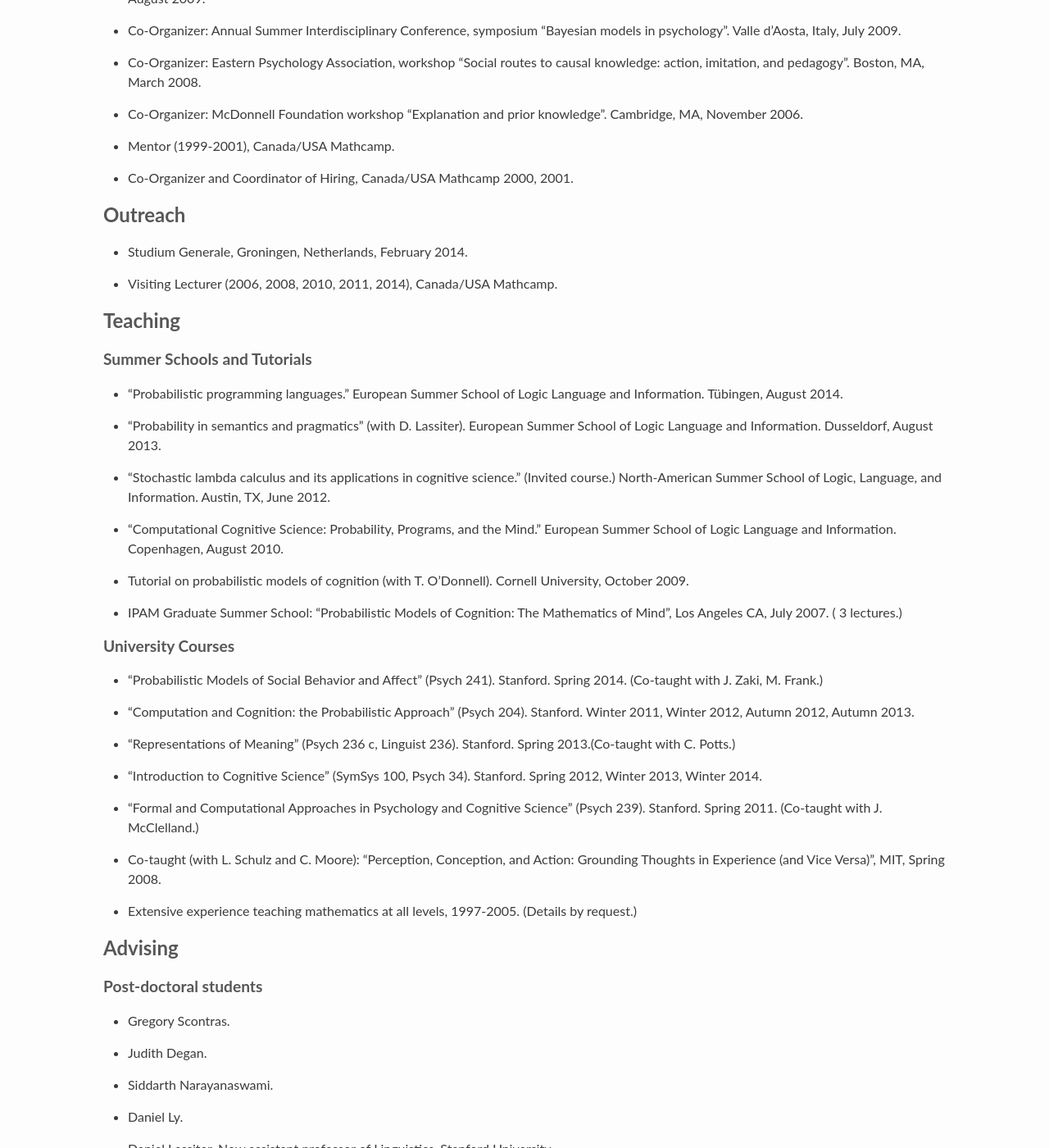
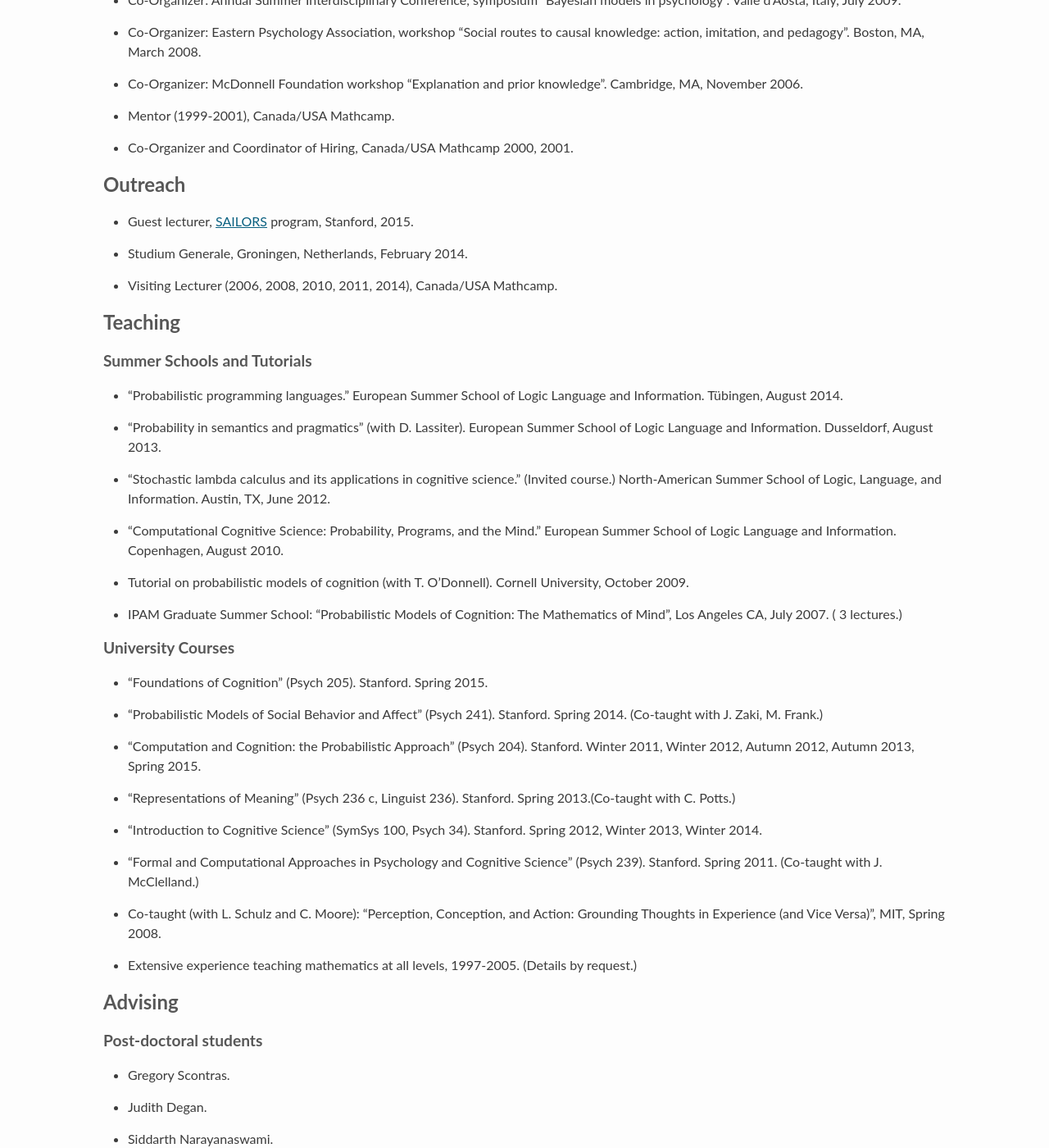
Before and after one commit to stanford-cocolab/cocolab.stanford.edu, a Jekyll site: the page built from ndg-cv.md, in a window 1280 px wide and 1400 px high, scrolled down 7961 px. Shown: the whole window at 82% size. Built offline with Jekyll 4.4.1, drawn with Linux system fonts in a browser that asks for light colours; Markdown is read by kramdown in place of the engine named in the settings; some of the changed text lies outside the part shown.

Commit message:
editing ndg stuff

```diff
--- a/ndg-cv.md
+++ b/ndg-cv.md
@@ -4,7 +4,7 @@
 
 [PDF version](ndg-cv.pdf)
 
-# Noah D. Goodman
+# Curriculum Vitae of Noah D. Goodman
 
 Stanford University <br/>
 Department of Psychology <br/>
@@ -64,7 +63,7 @@
 
 * *A Framework for Core Cognition*, ONR, Jul 2009 - Dec 2012 (PI: Tenenbaum).
 
-### Honors
+## Honors
 
 * 2014 Cognitive Science Society paper prize for computational modeling of language.
 
@@ -129,7 +128,7 @@
 * Webchurch, MIT-Church, Bher, Cosh.
 Implementations of the Church probabilistic programming language.
 
-* WebPPL.
+* [WebPPL](http://webppl.org).
 A javascript-based probabilistic programming language.
 
 ## Popular Press (selected articles)
@@ -370,6 +369,8 @@
 
 ## Outreach
 
+* Guest lecturer, [SAILORS](http://ai.stanford.edu/sailors/) program, Stanford, 2015.
+
 * Studium Generale, Groningen, Netherlands, February 2014.
 
 * Visiting Lecturer (2006, 2008, 2010, 2011, 2014), Canada/USA Mathcamp.
@@ -392,9 +393,11 @@
 
 ### University Courses
 
+* "Foundations of Cognition" (Psych 205). Stanford. Spring 2015.
+
 * "Probabilistic Models of Social Behavior and Affect" (Psych 241). Stanford. Spring 2014. (Co-taught with J. Zaki, M. Frank.)
 
-* "Computation and Cognition: the Probabilistic Approach" (Psych 204). Stanford. Winter 2011, Winter 2012, Autumn 2012, Autumn 2013.
+* "Computation and Cognition: the Probabilistic Approach" (Psych 204). Stanford. Winter 2011, Winter 2012, Autumn 2012, Autumn 2013, Spring 2015.
 
 * "Representations of Meaning" (Psych 236 c, Linguist 236). Stanford. Spring 2013.(Co-taught with C. Potts.)
 
@@ -496,6 +499,6 @@
 
 ## Miscellaneous:
 
-Citizen of the USA. <br/>
-Member Cognitive Science Society. <br/>
+Citizen of the USA.
+Member Cognitive Science Society.
 Member Psychonomic Society.
```
Also changed, not shown: other parts of ndg-cv.md (+9 -10 lines), ndg.md (+3 -3 lines), 1 other file.
